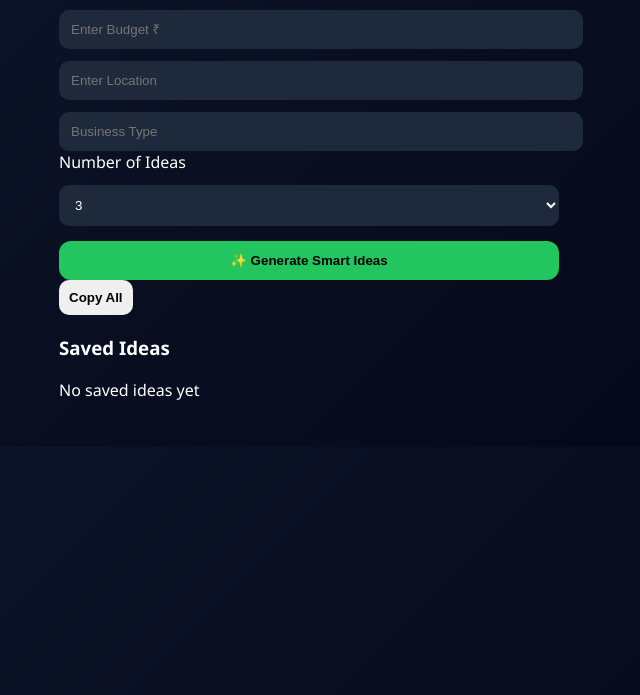
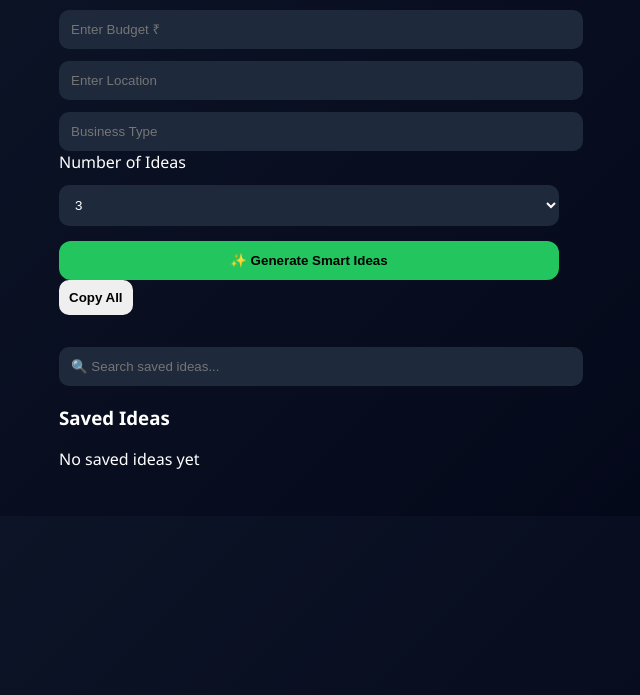
Before and after one commit to ptadas22-lab/ai-business-generator-crm, a plain HTML site: page index.html in a window 1280 px wide. Shown: the part 105-800 px from the top of the page, without its empty margins (331-971 px from the left). Drawn offline with Linux system fonts and the light colour scheme.

Commit message:
Update index.html

```diff
--- a/index.html
+++ b/index.html
@@ -173,7 +173,12 @@ button:hover {
   <button onclick="copyAll()">Copy All</button>
 
   <div id="results"></div>
-
+<input
+  type="text"
+  id="searchInput"
+  placeholder="🔍 Search saved ideas..."
+  oninput="searchIdeas()"
+/>
 <h3>Saved Ideas</h3>
 <div id="saved"></div>
 
```
